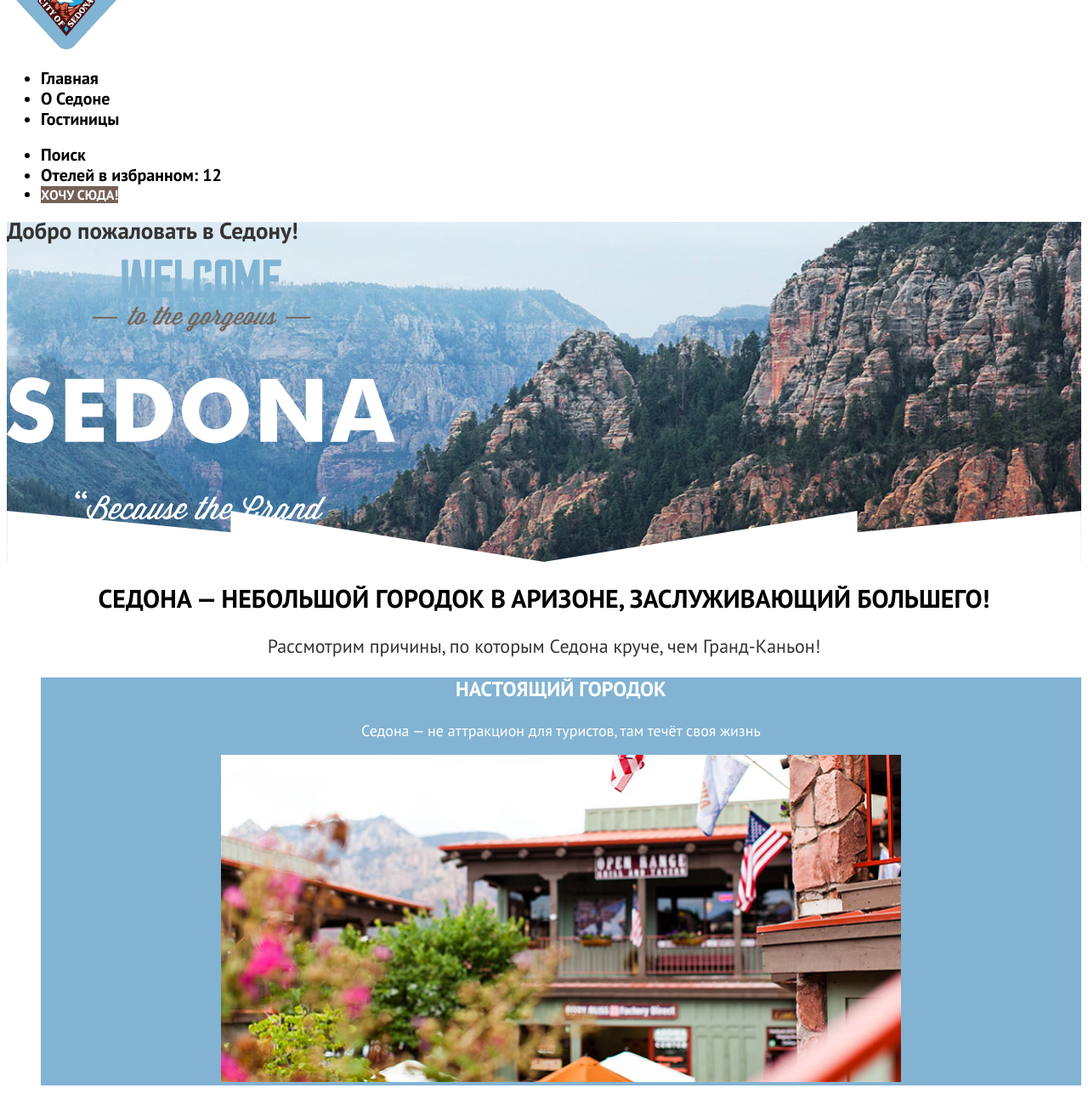
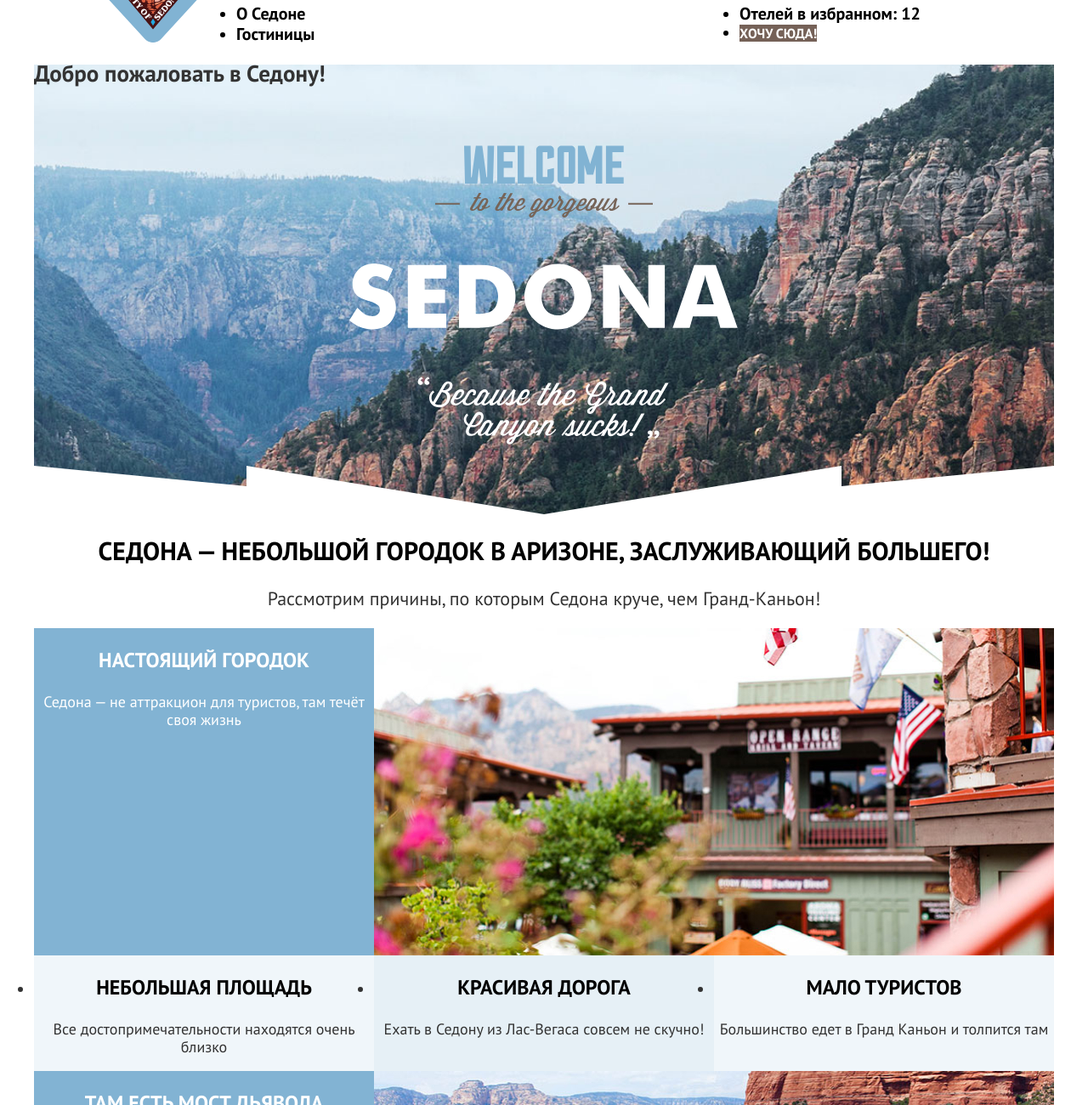
Before and after one commit to zarram89/markup-1-sedona, a plain HTML site: page index.html in a window 1280 px wide. Shown: the part 20-1320 px from the top of the page at 85% size. Drawn offline with Linux system fonts and the light colour scheme.

Commit message:
feat: adds index page flex

```diff
--- a/index.html
+++ b/index.html
@@ -45,6 +45,7 @@
     </nav>
   </header>
   <main class="main-container">
+    <div class="page-container">
       <section class="hero">
         <h1 class="visually-hidden">Добро пожаловать в Седону!</h1>
         <img class="hero-image" src="images/icons/welcome.svg" width="458" height="352" alt="Welcome to the gorgeous Sedona! Because the Grand Canyon sucks">
@@ -55,9 +56,11 @@
         <p class="advantages-description">Рассмотрим причины, по которым Седона круче, чем Гранд-Каньон!</p>
         <ul class="advantages-list">
           <li class="advantages-item advantages-item-wide">
+            <div>
               <h3 class="advantages-subtitle">Настоящий городок</h3>
               <p class="advantages-text">Седона — не аттракцион для туристов, там течёт своя жизнь
               </p>
+            </div>
             <img class="advantages-image" src="images/index/advantages-1.jpg" width="800" height="385" alt="Улица Седоны">
           </li>
           <li class="advantages-item">
@@ -76,10 +79,12 @@
             <p class="advantages-text">Большинство едет в Гранд Каньон и толпится там</p>
           </li>
           <li class="advantages-item advantages-item-wide">
+            <div>
               <h3 class="advantages-subtitle">Там есть
                 мост дьявола</h3>
               <p class="advantages-text">Да, по нему можно пройти! Если вы осмелитесь, разумеется
               </p>
+            </div>
             <img class="advantages-image" src="images/index/advantages-2.jpg" width="800" height="385" alt="Мост Дьявола">
           </li>
         </ul>
@@ -120,6 +125,7 @@
           <button class="button subscription-button" type="submit">Подписаться</button>
         </form>
       </section>
+    </div>
   </main>
   <footer class="page-footer">
     <section class="footer-social">
--- a/styles/styles.css
+++ b/styles/styles.css
@@ -14,7 +14,15 @@
   font-display: swap;
 }
 
+html {
+  height: 100%;
+}
+
 body {
+  margin: 0;
+  display: flex;
+  flex-direction: column;
+  min-height: 100%;
   font-family: "PT Sans", Arial, Helvetica, sans-serif;
   font-size: 18px;
   line-height: 21px;
@@ -35,8 +43,31 @@ body {
 }
 
 .page-header {
+  width: 1060px;
   color: #000000;
+  margin: 0 auto;
+  padding: 0 70px;
   background-color: #ffffff;
+}
+
+.navigation {
+  display: flex;
+}
+
+.header-logo {
+  width: 138px;
+  margin-right: 30px;
+}
+
+.navigation-list {
+  width: 450px;
+  margin: 0;
+  padding: 0;
+}
+
+.navigation-user {
+  width: 300px;
+  margin-left: auto;
 }
 
 .navigation-link {
@@ -49,6 +80,15 @@ body {
   text-decoration: none;
 }
 
+.main-container {
+  flex-grow: 1;
+}
+
+.page-container {
+  width: 1200px;
+  margin: 0 auto;
+}
+
 .hero {
   background-color: #7db54f;
   background-image:
@@ -57,6 +97,12 @@ body {
   background-size: 100% auto, cover;
   background-position: center bottom, center;
   background-repeat: no-repeat;
+}
+
+.hero-image {
+  display: block;
+  margin: 0 auto;
+  padding: 51px 0 82px 0;
 }
 
 .advantages {
@@ -76,7 +122,15 @@ body {
   line-height: 26px;
 }
 
+.advantages-list {
+  margin: 0;
+  padding: 0;
+  display: flex;
+  flex-wrap: wrap;
+}
+
 .advantages-item {
+  width: 400px;
   background-color: rgba(131, 179, 211, 0.12);
 }
 
@@ -92,8 +146,10 @@ body {
 }
 
 .advantages-item-wide {
+  width: 1200px;
   color: #ffffff;
   background-color: #82b3d3;
+  display: flex;
 }
 
 .advantages-item-wide .advantages-subtitle {
@@ -117,7 +173,14 @@ body {
   line-height: 26px;
 }
 
+.features-list {
+  display: flex;
+  margin: 0;
+  padding: 0;
+}
+
 .features-item {
+  width: 400px;
   background-color: rgba(131, 179, 211, 0.2);
 }
 
@@ -138,7 +201,7 @@ body {
 
 .booking-question {
   font-size: 30px;
-  font-weight: 36px;
+  line-height: 36px;
   font-weight: 700;
   text-transform: uppercase;
   color: #000000;
@@ -163,6 +226,18 @@ body {
   font-size: 20px;
   line-height: 36px;
   background-color: #82b3d3;
+}
+
+.page-footer {
+  width: 1060px;
+  margin: 0 auto;
+  padding: 70px;
+  display: flex;
+  justify-content: space-between;
+}
+
+.footer-social {
+  width: 200px;
 }
 
  .footer-phone {
```
Also changed, not shown: catalog.html (+2 -0 lines). Lines whose indentation alone changed are shown as unchanged.
